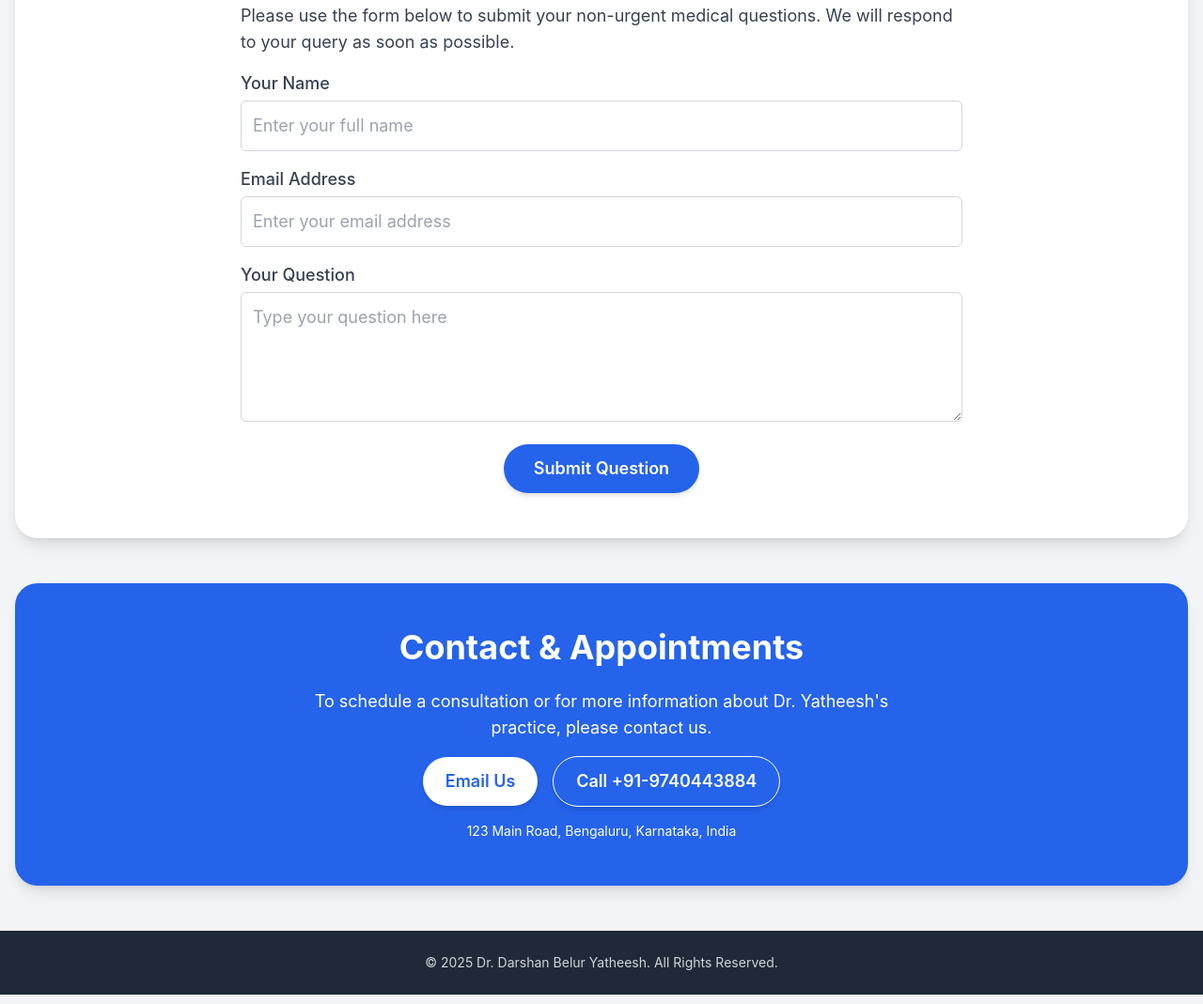
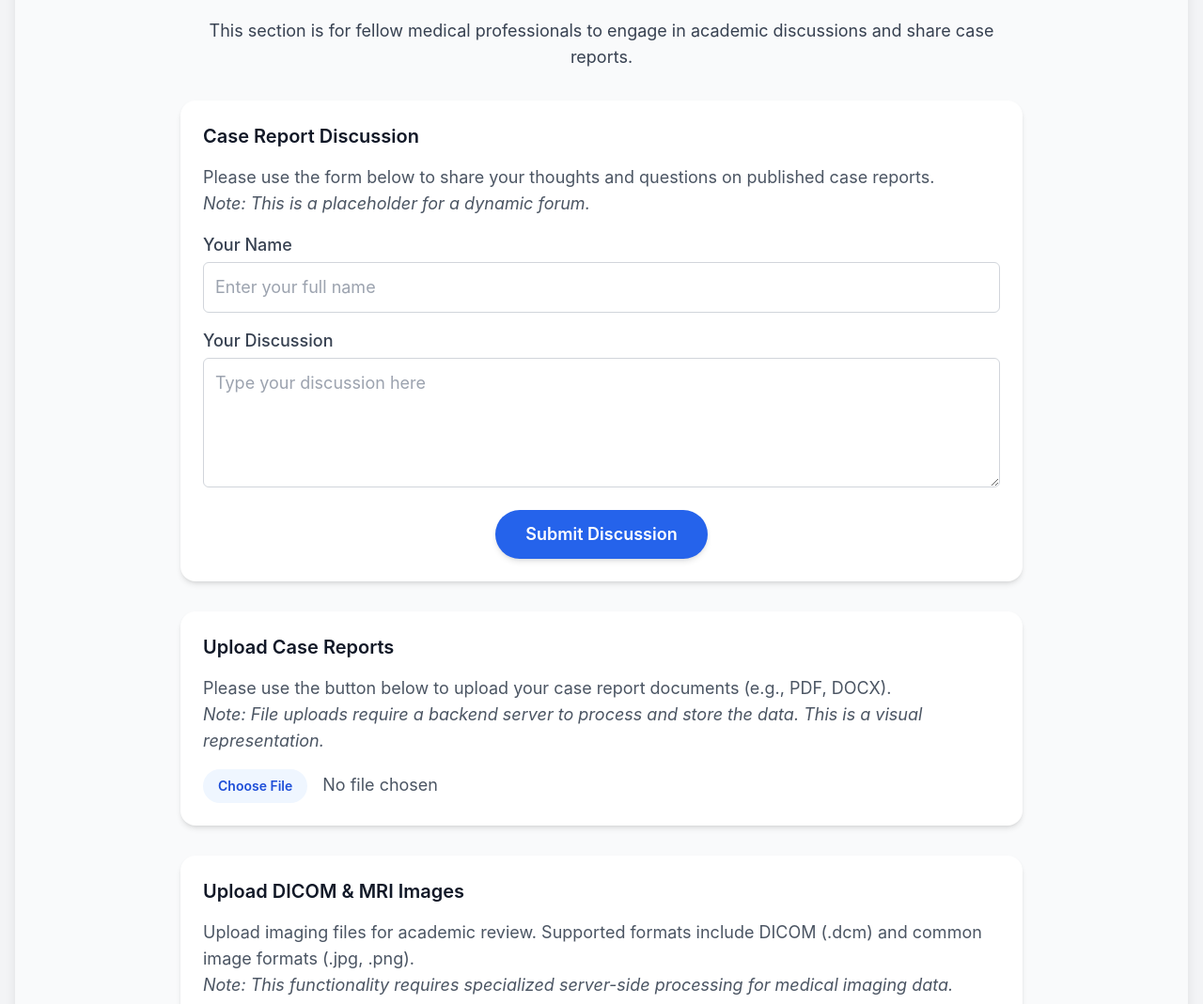
Before and after one commit to Neurodarsh/webpage, a plain HTML site: page index.html in a window 1280 px wide. Shown: the part 1731-2800 px from the top of the page at 94% size. Drawn offline with nearby package versions, Linux system fonts and the light colour scheme.

Commit message:
Add files via upload

```diff
--- a/index.html
+++ b/index.html
@@ -39,7 +39,6 @@
             <div class="mt-8 flex flex-wrap justify-center gap-4 animate-slide-up animation-delay-600">
                 <a href="#about" class="px-6 py-3 rounded-full text-white bg-blue-600 hover:bg-blue-700 transition-colors duration-300 shadow-md">About Me</a>
                 <a href="#services" class="px-6 py-3 rounded-full text-blue-600 border border-blue-600 bg-white hover:bg-gray-100 transition-colors duration-300 shadow-md">My Expertise</a>
-                <a href="academic.html" class="px-6 py-3 rounded-full text-blue-600 border border-blue-600 bg-white hover:bg-gray-100 transition-colors duration-300 shadow-md">Academic Hub</a>
             </div>
         </div>
     </header>
@@ -94,6 +93,60 @@
                     <p class="text-gray-600">
                         Proficient in surgical and endovascular treatments for cerebral aneurysms, arteriovenous malformations (AVMs), and stroke.
                     </p>
+                </div>
+            </div>
+        </section>
+
+        <!-- Academic Hub Section -->
+        <section id="academic-discussions" class="bg-gray-50 rounded-3xl p-8 sm:p-12 mb-12 shadow-lg">
+            <h2 class="text-3xl sm:text-4xl font-bold text-gray-900 text-center mb-10">Academic Discussions & Case Reports</h2>
+            <div class="max-w-4xl mx-auto text-lg text-gray-700 space-y-8">
+                <p class="text-center">
+                    This section is for fellow medical professionals to engage in academic discussions and share case reports.
+                </p>
+
+                <!-- Case Report Discussion -->
+                <div class="bg-white rounded-2xl p-6 shadow-md">
+                    <h3 class="text-xl font-semibold text-gray-900 mb-4">Case Report Discussion</h3>
+                    <p class="text-gray-600 mb-4">
+                        Please use the form below to share your thoughts and questions on published case reports.
+                        <br> <em>Note: This is a placeholder for a dynamic forum.</em>
+                    </p>
+                    <form class="space-y-4">
+                        <div>
+                            <label for="discussion-name" class="block text-gray-700 font-medium">Your Name</label>
+                            <input type="text" id="discussion-name" name="discussion-name" class="mt-1 p-3 w-full border border-gray-300 rounded-md focus:outline-none focus:ring-2 focus:ring-blue-500" placeholder="Enter your full name">
+                        </div>
+                        <div>
+                            <label for="discussion-message" class="block text-gray-700 font-medium">Your Discussion</label>
+                            <textarea id="discussion-message" name="discussion-message" rows="4" class="mt-1 p-3 w-full border border-gray-300 rounded-md focus:outline-none focus:ring-2 focus:ring-blue-500" placeholder="Type your discussion here"></textarea>
+                        </div>
+                        <div class="text-center">
+                            <button type="submit" class="px-8 py-3 rounded-full text-white bg-blue-600 hover:bg-blue-700 transition-colors duration-300 font-semibold shadow-md">
+                                Submit Discussion
+                            </button>
+                        </div>
+                    </form>
+                </div>
+
+                <!-- Case Report Upload -->
+                <div class="bg-white rounded-2xl p-6 shadow-md">
+                    <h3 class="text-xl font-semibold text-gray-900 mb-4">Upload Case Reports</h3>
+                    <p class="text-gray-600 mb-4">
+                        Please use the button below to upload your case report documents (e.g., PDF, DOCX).
+                        <br> <em>Note: File uploads require a backend server to process and store the data. This is a visual representation.</em>
+                    </p>
+                    <input type="file" id="case-report-upload" name="case-report-upload" class="block w-full text-gray-600 file:mr-4 file:py-2 file:px-4 file:rounded-full file:border-0 file:text-sm file:font-semibold file:bg-blue-50 file:text-blue-700 hover:file:bg-blue-100">
+                </div>
+
+                <!-- DICOM & MRI Image Upload -->
+                <div class="bg-white rounded-2xl p-6 shadow-md">
+                    <h3 class="text-xl font-semibold text-gray-900 mb-4">Upload DICOM & MRI Images</h3>
+                    <p class="text-gray-600 mb-4">
+                        Upload imaging files for academic review. Supported formats include DICOM (.dcm) and common image formats (.jpg, .png).
+                        <br> <em>Note: This functionality requires specialized server-side processing for medical imaging data.</em>
+                    </p>
+                    <input type="file" id="image-upload" name="image-upload" accept=".dcm, .jpg, .jpeg, .png" class="block w-full text-gray-600 file:mr-4 file:py-2 file:px-4 file:rounded-full file:border-0 file:text-sm file:font-semibold file:bg-blue-50 file:text-blue-700 hover:file:bg-blue-100" multiple>
                 </div>
             </div>
         </section>
```
